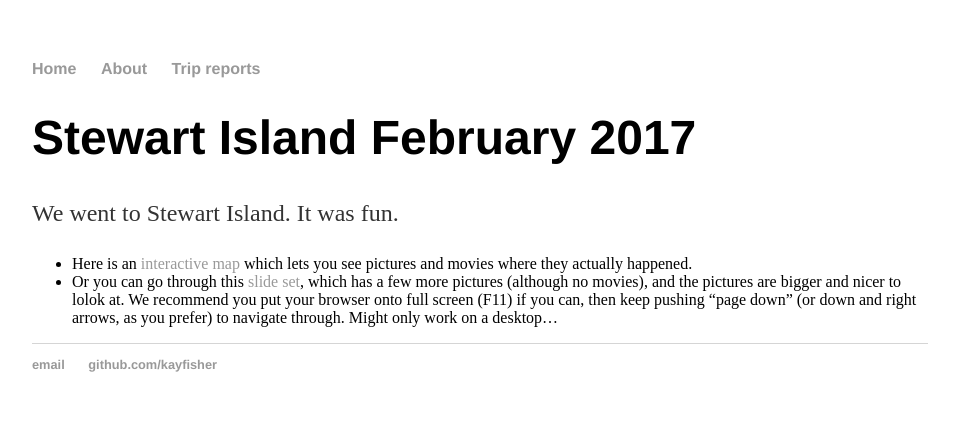
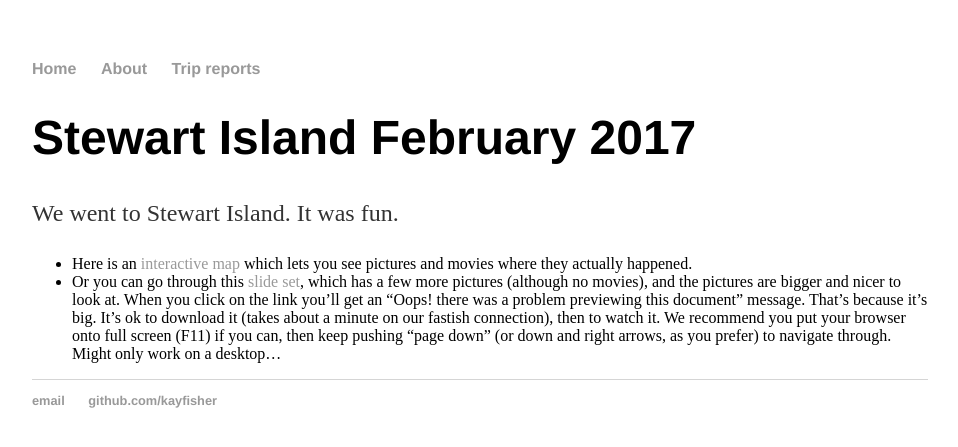
Before and after one commit to kayfisher/kayfisher.github.io, a Jekyll site: the page built from trips/2017-stewart/index.md, in a window 1280 px wide. Shown: the top 447 px of the page, without its empty margins (160-1118 px from the left). Built offline with Jekyll 4.4.1, drawn with Linux system fonts in a browser that asks for light colours.

Commit message:
fix references to slides

```diff
--- a/trips/2017-stewart/index.md
+++ b/trips/2017-stewart/index.md
@@ -7,4 +7,4 @@ title: Kay and Peter's Blog
 We went to Stewart Island.  It was fun.
 
 - Here is an [interactive map](leaflet.html) which lets you see pictures and movies where they actually happened.
-- Or you can go through this [slide set](https://drive.google.com/file/d/0Bx4MNG6PFPgARUtFT0dfRGV3d0U/view?usp=sharing), which has a few more pictures (although no movies), and the pictures are bigger and nicer to lolok at.  We recommend you put your browser onto full screen (F11) if you can, then keep pushing "page down" (or down and right arrows, as you prefer) to navigate through.  Might only work on a desktop...
+- Or you can go through this [slide set](https://drive.google.com/file/d/0Bx4MNG6PFPgARUtFT0dfRGV3d0U/view?usp=sharing), which has a few more pictures (although no movies), and the pictures are bigger and nicer to look at.  When you click on the link you'll get an "Oops! there was a problem previewing this document" message.  That's because it's big.  It's ok to download it (takes about a minute on our fastish connection), then to watch it.  We recommend you put your browser onto full screen (F11) if you can, then keep pushing "page down" (or down and right arrows, as you prefer) to navigate through.  Might only work on a desktop...
```
